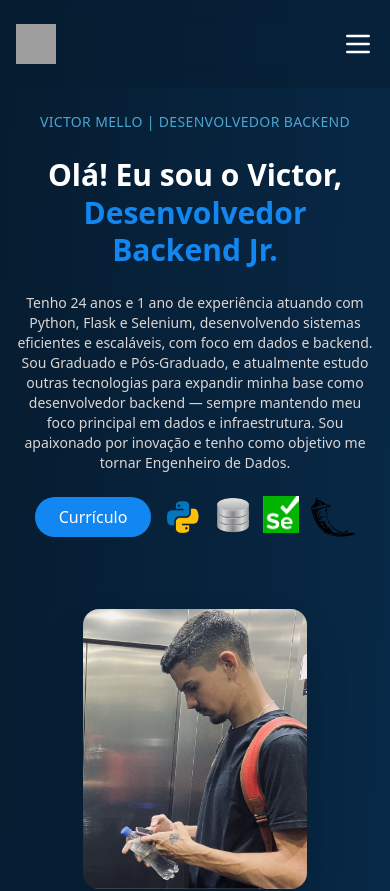
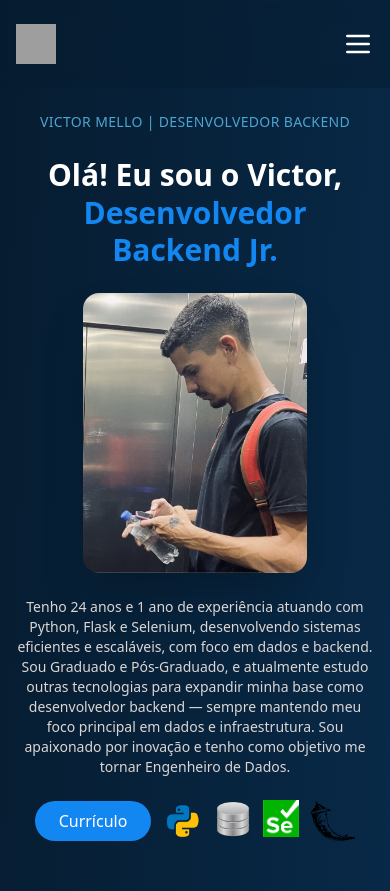
Before and after one commit to vmellozk/portfolio-profissional, a React (Vite) app: page / in a window 390 px wide. Shown: the top 891 px of the page. Built offline with nearby package versions, Linux system fonts and the light colour scheme; grey boxes are pictures that could not be loaded.

Commit message:
ajustando a posição da foto principal de apresentação qnd usando mobile

```diff
--- a/src/App.tsx
+++ b/src/App.tsx
@@ -264,14 +264,28 @@ export default function App() {
               <br />
               <span className="block text-[#1387f1]">Desenvolvedor Backend Jr.</span>
             </h1>
+
+            {/* Imagem SÓ no MOBILE */}
+            <div className="flex justify-center items-center mt-6 lg:hidden">
+              <img
+                src="images/perfil.png"
+                alt="Victor"
+                className="rounded-2xl shadow-2xl w-56 sm:w-64 md:w-72 h-auto max-h-96 object-cover bg-[#093359]"
+              />
+            </div>
+
             <p className="text-[#dbd6d3] max-w-xl mx-auto lg:mx-0 text-sm sm:text-base md:text-lg">
               Tenho 24 anos e 1 ano de experiência atuando com Python, Flask e Selenium, desenvolvendo sistemas eficientes e escaláveis, com foco em dados e backend. Sou Graduado e Pós-Graduado, e atualmente estudo outras tecnologias para expandir minha base como desenvolvedor backend — sempre mantendo meu foco principal em dados e infraestrutura. Sou apaixonado por inovação e tenho como objetivo me tornar Engenheiro de Dados.
             </p>
             <div className="flex flex-wrap justify-center lg:justify-start gap-3 mt-4">
-              <a href="files/Curriculo.pdf" target="_blank" rel="noopener noreferrer" className="px-6 py-2 rounded-full bg-[#1387f1] hover:bg-[#093359] transition font-medium">
+              <a
+                href="files/Curriculo.pdf"
+                target="_blank"
+                rel="noopener noreferrer"
+                className="px-6 py-2 rounded-full bg-[#1387f1] hover:bg-[#093359] transition font-medium"
+              >
                 Currículo
               </a>
-
               <a href="#" className="w-10 h-10 flex items-center justify-center rounded-full">
                 <img src="images/python.png" alt="Python" />
               </a>
@@ -287,7 +301,8 @@ export default function App() {
             </div>
           </div>
 
-          <div className="flex-1 flex justify-center items-center mt-10 lg:mt-0">
+          {/* Imagem SÓ no DESKTOP */}
+          <div className="hidden lg:flex flex-1 justify-center items-center mt-10 lg:mt-0">
             <img
               src="images/perfil.png"
               alt="Victor"
```
